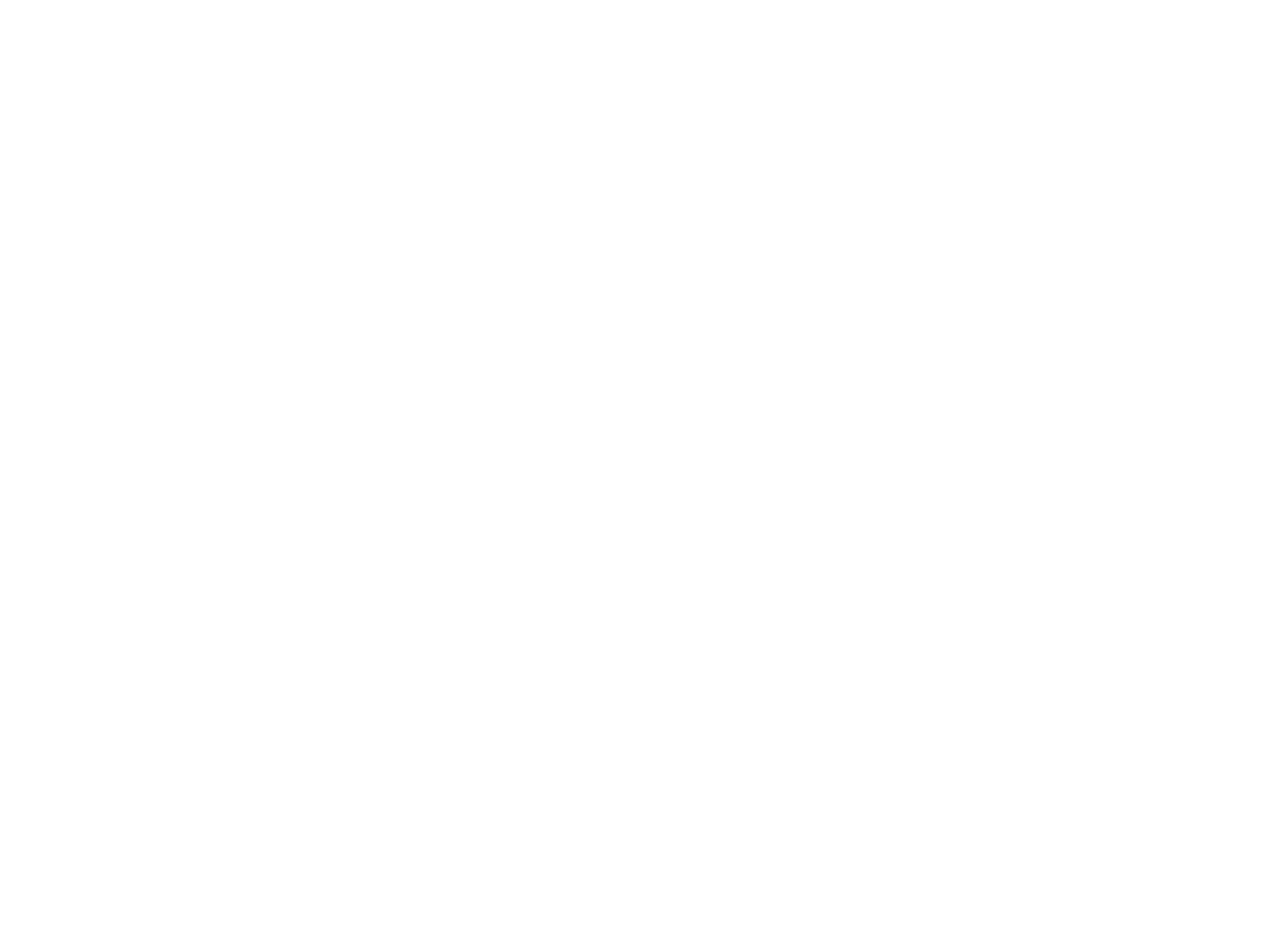
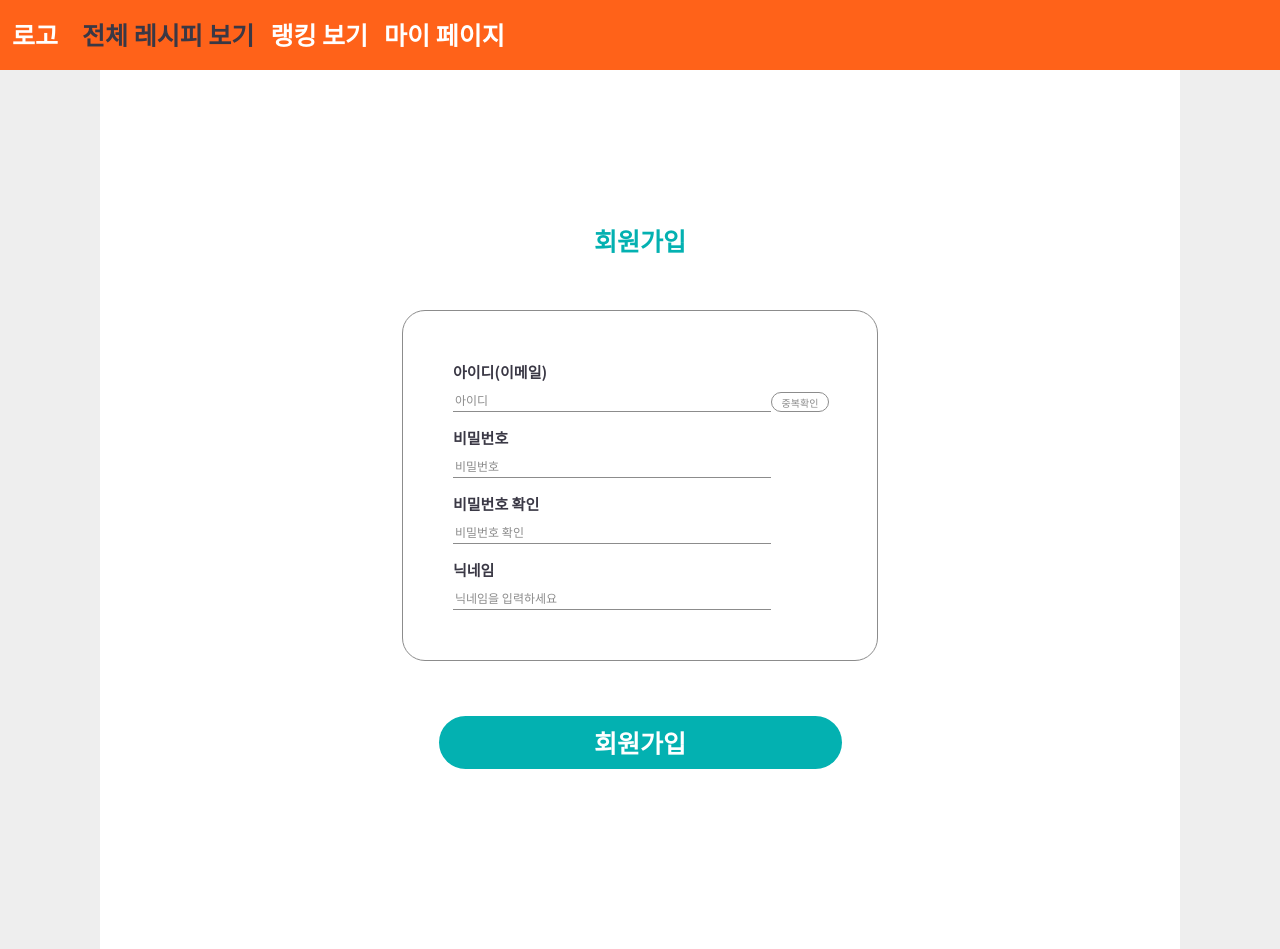
Before and after one commit to tunEmvegnomb/sparta-mc12th, a Flask app: page /signup in a window 1280 px wide. Before the commit the page is empty. Before the commit the page ends 800 px from the top, so only its background shows below. Run offline with Flask 2, Linux system fonts and the light colour scheme.

Commit message:
signup page first commit&update login page

```diff
--- a/app.py
+++ b/app.py
@@ -19,7 +19,7 @@
 @app.route('/')
 def render_main():
     # index.html에 원하는 클라이언트 파일 입력
-    return render_template('login.html')
+    return render_template('signup.html')
 
 
 # 리스트 페이지
--- a/static/css/login.css
+++ b/static/css/login.css
@@ -1,4 +1,4 @@
-main {
+.main-col {
   display: flex;
   flex-direction: column;
   align-items: center;
@@ -65,15 +65,16 @@
   color: #ffffff;
   font-weight: 700;
   border-radius: 100px;
+  width: 403px;
   height: 53px;
 }
 
-.login-form .login-submit {
+.login-form .login-btn {
   background-color: var(--orange);
   margin-bottom: 15px;
 }
 
-.login-form .signup_link {
+.login-form .signup_btn {
   background-color: var(--bluegreen);
   margin-bottom: 30px;
 }
@@ -81,6 +82,7 @@
 .find_account-link {
   font-size: 20px;
   color: var(--default);
+  margin-bottom: 100px;
 }
 
 .find_account-link:hover {
--- /dev/null
+++ b/static/css/signup.css
@@ -0,0 +1,79 @@
+.signup-title {
+  font-size: 25px;
+  font-weight: 700;
+  color: var(--bluegreen);
+  margin-top: 145px;
+  margin-bottom: 55px;
+}
+
+.signup-form {
+  display: flex;
+  flex-direction: column;
+  align-items: center;
+}
+
+.signup-form .signup-div {
+  display: flex;
+  flex-direction: column;
+  width: 476px;
+  padding: 50px;
+  border: 1px solid #8c8c8c;
+  border-radius: 23px;
+  margin-bottom: 55px;
+  position: relative;
+}
+
+.signup-form label {
+  font-size: 15px;
+  font-weight: 600;
+  margin-bottom: 3px;
+}
+
+.signup-form input {
+  width: 318px;
+  border: none;
+  border-bottom: 1px solid #8c8c8c;
+  font-size: 15px;
+  color: var(--default);
+  margin-bottom: 15px;
+}
+
+.signup-form input:last-child {
+  margin-bottom: 0;
+}
+
+.signup-form input::placeholder {
+  font-size: 12px;
+  color: #8c8c8c;
+}
+
+.signup-form .id_check {
+  font-size: 10px;
+  font-weight: 500;
+  color: #8c8c8c;
+  background-color: white;
+  width: 58px;
+  height: 20px;
+  border: 1px solid #8c8c8c;
+  border-radius: 10px;
+  position: absolute;
+  right: 48px;
+  top: 81px;
+}
+
+.signup-form .id_check:active {
+  transform: scale(0.98);
+}
+
+.signup-form .signup-btn {
+  border: none;
+  text-align: center;
+  font-size: 25px;
+  color: #ffffff;
+  font-weight: 700;
+  border-radius: 100px;
+  width: 403px;
+  height: 53px;
+  background-color: var(--bluegreen);
+  margin-bottom: 100px;
+}
--- a/static/css/styles.css
+++ b/static/css/styles.css
@@ -8,6 +8,7 @@
 /* Screens */
 @import "list.css";
 @import "login.css";
+@import "signup.css";
 
 body {
   font-family: "Noto Sans KR", sans-serif;
--- a/templates/signup.html
+++ b/templates/signup.html
@@ -1,10 +1,92 @@
 <!DOCTYPE html>
-<html lang="en">
-<head>
-    <meta charset="UTF-8">
-    <title>Title</title>
-</head>
-<body>
+<html lang="kr">
+  <head>
+    <!-- Bootstrap CSS, JS -->
+    <link
+      href="https://cdn.jsdelivr.net/npm/bootstrap@5.1.3/dist/css/bootstrap.min.css"
+      rel="stylesheet"
+      integrity="sha384-1BmE4kWBq78iYhFldvKuhfTAU6auU8tT94WrHftjDbrCEXSU1oBoqyl2QvZ6jIW3"
+      crossorigin="anonymous"
+    />
+    <link rel="stylesheet" href="/static/css/styles.css" />
+    <script
+      src="https://cdn.jsdelivr.net/npm/bootstrap@5.1.3/dist/js/bootstrap.bundle.min.js"
+      integrity="sha384-ka7Sk0Gln4gmtz2MlQnikT1wXgYsOg+OMhuP+IlRH9sENBO0LRn5q+8nbTov4+1p"
+      crossorigin="anonymous"
+    ></script>
 
-</body>
+    <meta charset="UTF-8" />
+    <meta name="viewport" content="width=device-width, initial-scale=1.0" />
+    <title>전세계 1인 가구를 위한 레시피</title>
+    <link rel="shortcut icon" href="/static/img/cook_hat.png" />
+  </head>
+
+  <body>
+    <nav class="navbar navbar-expand-md fixed-top">
+      <div class="container-fluid">
+        <a class="navbar-brand" href="#">로고</a>
+        <button
+          class="navbar-toggler"
+          type="button"
+          data-bs-toggle="collapse"
+          data-bs-target="#navbarSupportedContent"
+          aria-controls="navbarSupportedContent"
+          aria-expanded="false"
+          aria-label="Toggle navigation"
+        >
+          <span class="navbar-toggler-icon"></span>
+        </button>
+        <div class="collapse navbar-collapse" id="navbarSupportedContent">
+          <ul class="navbar-nav me-auto mb-2 mb-lg-0">
+            <li class="nav-item">
+              <a class="nav-link active" aria-current="page" href="#"
+                >전체 레시피 보기</a
+              >
+            </li>
+            <li class="nav-item">
+              <a class="nav-link" href="#">랭킹 보기</a>
+            </li>
+            <li class="nav-item">
+              <a class="nav-link" href="#">마이 페이지</a>
+            </li>
+          </ul>
+        </div>
+      </div>
+    </nav>
+    <main class="wrap main-col">
+      <h1 class="signup-title">회원가입</h1>
+      <form class="signup-form">
+        <div class="signup-div">
+          <label for="id">아이디(이메일)</label>
+          <input id="id" type="text" class="" placeholder="아이디" required />
+          <button type="button" class="id_check">중복확인</button>
+          <label for="password">비밀번호</label>
+          <input
+            id="password"
+            type="password"
+            class=""
+            placeholder="비밀번호"
+            required
+          />
+          <label for="password_check">비밀번호 확인</label>
+          <input
+            id="password_check"
+            type="password"
+            class=""
+            placeholder="비밀번호 확인"
+            required
+          />
+          <label for="nickname">닉네임</label>
+          <input
+            id="nickname"
+            type="text"
+            class=""
+            placeholder="닉네임을 입력하세요"
+            required
+          />
+        </div>
+        <button type="submit" class="signup-btn">회원가입</button>
+      </form>
+    </main>
+  </body>
 </html>
```
Also changed, not shown: templates/login.html (+5 -3 lines).
